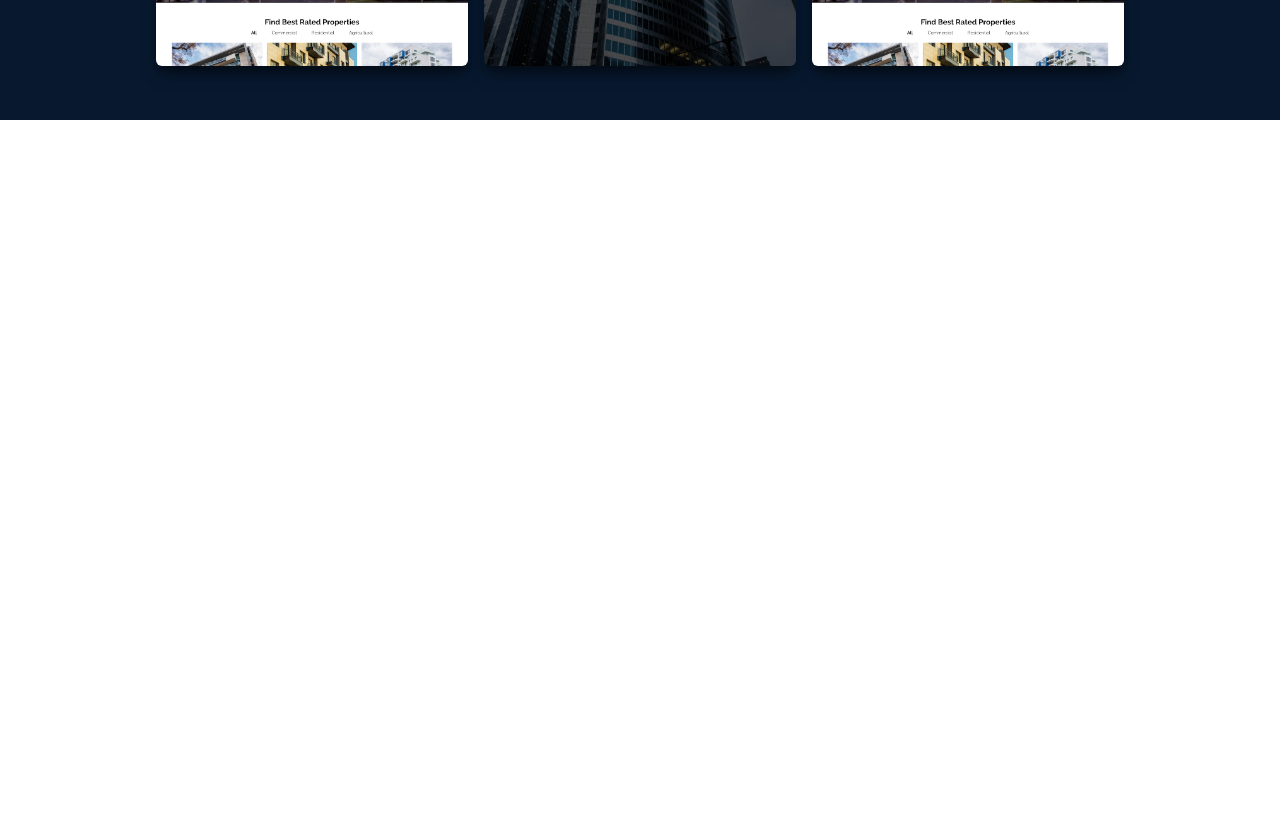
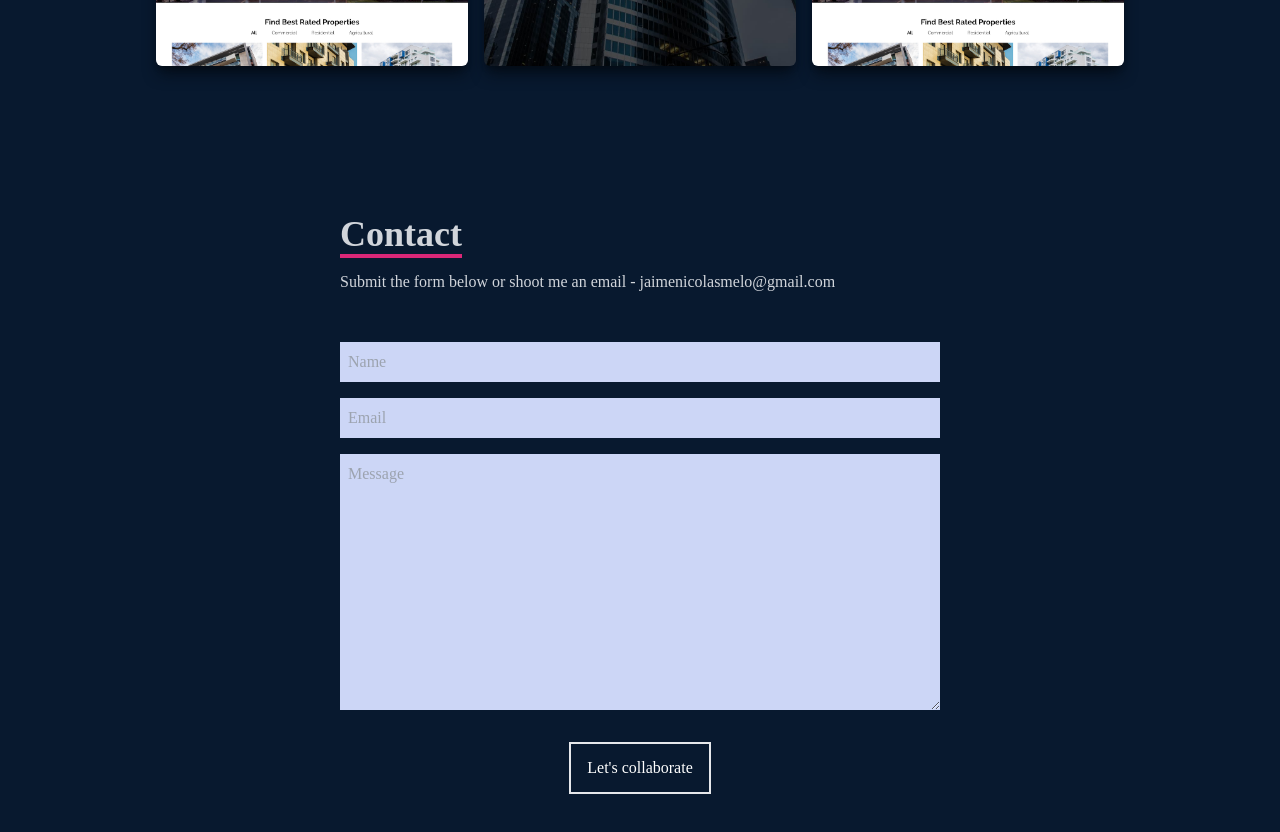
Before and after one commit to Nimero09/React-Tailwind-Portfolio, a React (Create React App) app: page / in a window 1280 px wide. Shown: the part 3080-3912 px from the top of the page. Before the commit the page ends 3200 px from the top, so only its background shows below. Built offline with nearby package versions, Linux system fonts and the light colour scheme.

Commit message:
Contact section

```diff
--- a/package.json
+++ b/package.json
@@ -10,6 +10,7 @@
     "react-dom": "^18.2.0",
     "react-icons": "^4.10.1",
     "react-scripts": "5.0.1",
+    "react-scroll": "^1.8.9",
     "web-vitals": "^2.1.4"
   },
   "scripts": {
--- a/src/App.js
+++ b/src/App.js
@@ -3,6 +3,7 @@
 import About from "./components/about";
 import Skills from "./components/skills";
 import Work from "./components/work";
+import Contact from "./components/contact";
 
 function App() {
   return (
@@ -12,6 +13,7 @@
       <About />
       <Skills />
       <Work />
+      <Contact />
     </div>
   );
 }
--- /dev/null
+++ b/src/components/contact.jsx
@@ -0,0 +1,20 @@
+import React from 'react';
+
+const Contact = () => {
+    return (
+        <div name='contact' className='w-full h-screen bg-[#08192f] flex justify-center items-center p-4'>
+            <form action="https://getform.io/f/d2829e74-4db3-4345-b806-006ab0a462df" method='POST' className='flex flex-col max-w-[600px] w-full'>
+                <div className='pb-8'>
+                    <p className='text-4xl font-bold inline border-b-4 border-pink-600 text-gray-300'>Contact</p>
+                    <p className='text-gray-300 py-4'>Submit the form below or shoot me an email - jaimenicolasmelo@gmail.com</p>
+                </div>
+                <input className='bg-[#ccd6f6] p-2' type="text" placeholder='Name' name='name'/>
+                <input className='my-4 p-2 bg-[#ccd6f6]' type="email" placeholder='Email' name='email'/>
+                <textarea className='bg-[#ccd6f6] p-2' name="message" rows="10" placeholder='Message'></textarea>
+                <button className='text-white border-2 hover:bg-pink-600 hover:border-pink-600 px-4 py-3 my-8 mx-auto flex items-center'>Let's collaborate</button>
+            </form>
+        </div>
+    );
+}
+
+export default Contact;
--- a/src/components/work.jsx
+++ b/src/components/work.jsx
@@ -4,7 +4,7 @@
 
 const Work = () => {
     return (
-        <div name="work" className='w-full md:h-screen text-gray-300 bg-[#08192f]'>
+        <div name='work' className='w-full md:h-screen text-gray-300 bg-[#08192f]'>
             <div className='max-w-[1000px] mx-auto p-4 flex flex-col justify-center w-full h-full'>
                 <div className='p-8'>
                     <p className='text-4xl font-bold inline border-b-4 text-gray-300 border-pink-600'>Work</p>
```
Also changed, not shown: 1 other file (tests, documents, lock files or other folders).
